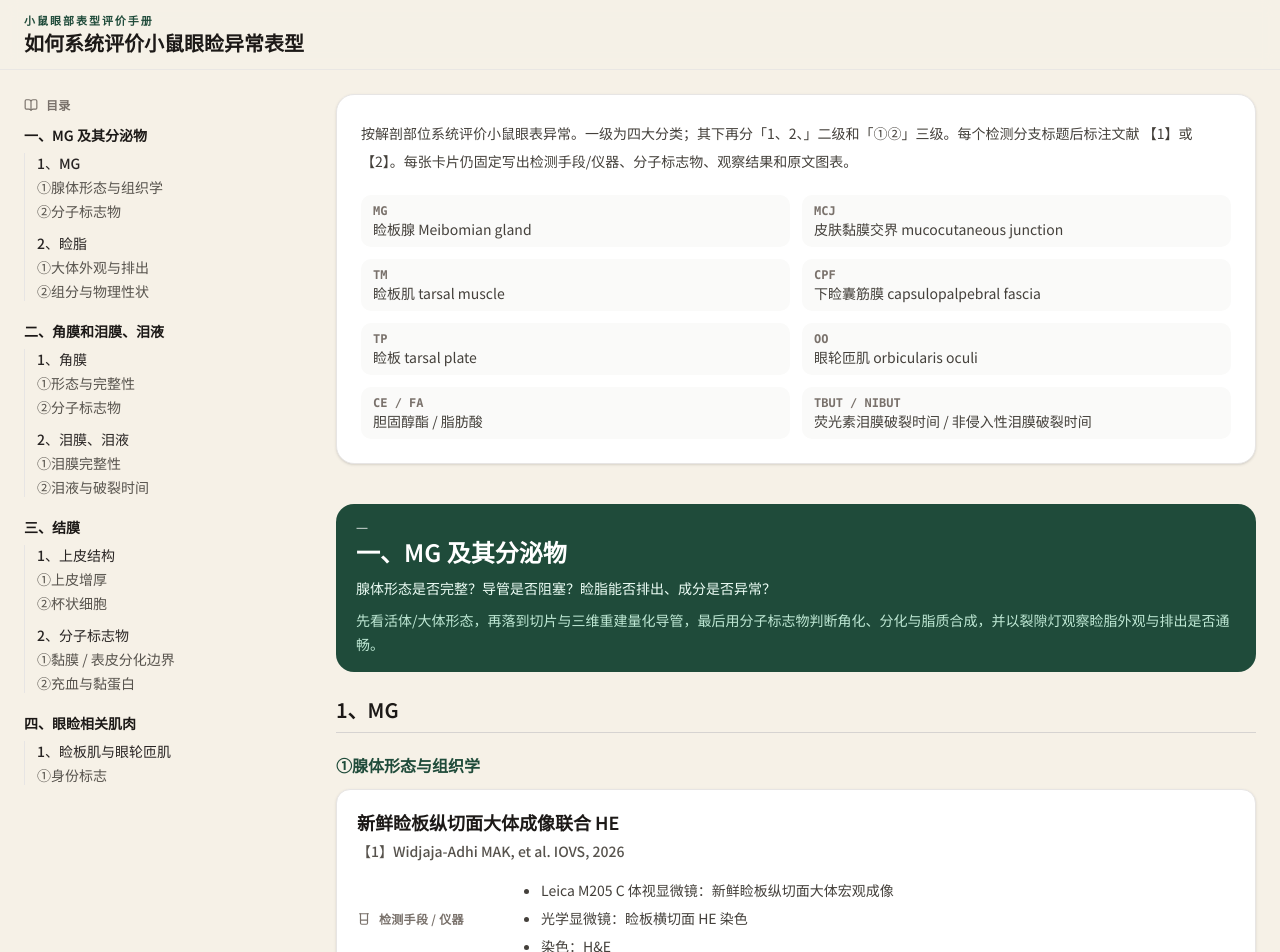
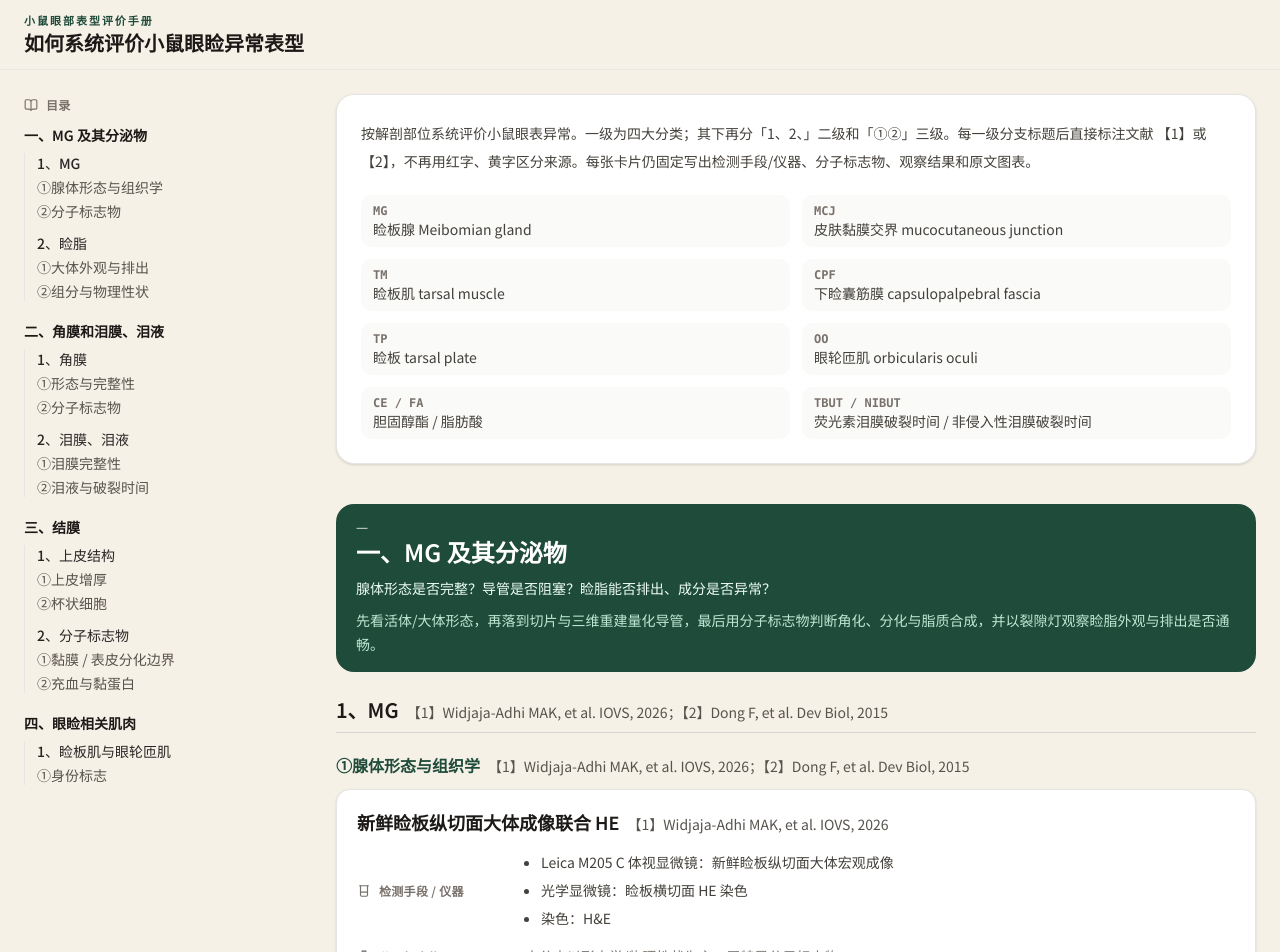
Before and after one commit to yyu337119-ship-it/Eyelid, a Next.js app: page / in a window 1280 px wide. Shown: the top 952 px of the page. Built offline with nearby package versions, Linux system fonts and the light colour scheme.

Commit message:
Place 【1】【2】 citations inline after each numbered branch
Keep the 一 / 1、 / ① outline, but drop color-coded sources. Section, topic, and assay titles now carry the corresponding paper tags on the same line.

Co-authored-by: tan606818 <tan606818@gmail.com>

```diff
--- a/src/components/assay-card.tsx
+++ b/src/components/assay-card.tsx
@@ -27,9 +27,11 @@ function Field({
 export function AssayCard({ assay }: { assay: Assay }) {
   return (
     <article id={assay.id} className="scroll-mt-28 rounded-xl border border-stone-200 bg-white p-4 shadow-sm sm:p-5">
-      <header className="mb-4 space-y-1">
-        <h4 className="text-lg font-semibold leading-snug text-stone-900">{assay.title}</h4>
-        <SourceCite ids={assay.sources} />
+      <header className="mb-4">
+        <h4 className="flex flex-wrap items-baseline gap-x-2 text-lg font-semibold leading-snug text-stone-900">
+          <span>{assay.title}</span>
+          <SourceCite ids={assay.sources} className="font-normal" />
+        </h4>
       </header>
 
       <div className="space-y-4">
--- a/src/components/phenotype-app.tsx
+++ b/src/components/phenotype-app.tsx
@@ -6,7 +6,14 @@ import { AssayCard } from "@/components/assay-card"
 import { Button } from "@/components/ui/button"
 import { Separator } from "@/components/ui/separator"
 import { Sheet, SheetContent, SheetHeader, SheetTitle } from "@/components/ui/sheet"
-import { abbreviations, categories, sources } from "@/data/content"
+import {
+  abbreviations,
+  categories,
+  sectionSources,
+  sources,
+  topicSources,
+} from "@/data/content"
+import { SourceCite } from "@/components/source-badge"
 
 function NavList({ onNavigate }: { onNavigate?: () => void }) {
   return (
@@ -38,8 +45,7 @@ function NavList({ onNavigate }: { onNavigate?: () => void }) {
                         onClick={onNavigate}
                         className="block leading-5 text-stone-600 hover:text-stone-900 hover:underline"
                       >
-                        {topic.mark}
-                        {topic.title}
+                        {`${topic.mark}${topic.title}`}
                       </a>
                     </li>
                   ))}
@@ -97,8 +103,8 @@ export function PhenotypeApp() {
         <main className="space-y-10 pb-16">
           <section className="rounded-2xl border border-stone-200 bg-white p-5 shadow-sm sm:p-6">
             <p className="text-sm leading-7 text-stone-700">
-              按解剖部位系统评价小鼠眼表异常。一级为四大分类；其下再分「1、2、」二级和「①②」三级。每个检测分支标题后标注文献
-              【1】或【2】。每张卡片仍固定写出检测手段/仪器、分子标志物、观察结果和原文图表。
+              按解剖部位系统评价小鼠眼表异常。一级为四大分类；其下再分「1、2、」二级和「①②」三级。每一级分支标题后直接标注文献
+              【1】或【2】，不再用红字、黄字区分来源。每张卡片仍固定写出检测手段/仪器、分子标志物、观察结果和原文图表。
             </p>
             <dl className="mt-5 grid gap-3 sm:grid-cols-2">
               {abbreviations.map((item) => (
@@ -123,16 +129,17 @@ export function PhenotypeApp() {
 
               {category.sections.map((section) => (
                 <div key={section.id} id={section.id} className="scroll-mt-24 space-y-5">
-                  <h3 className="border-b border-stone-300 pb-2 text-xl font-semibold text-stone-900">
-                    {section.index}、{section.title}
+                  <h3 className="flex flex-wrap items-baseline gap-x-2 border-b border-stone-300 pb-2 text-xl font-semibold text-stone-900">
+                    <span>
+                      {section.index}、{section.title}
+                    </span>
+                    <SourceCite ids={sectionSources(section)} className="font-normal" />
                   </h3>
                   {section.topics.map((topic) => (
                     <div key={topic.id} id={topic.id} className="scroll-mt-24 space-y-3">
-                      <h4 className="flex items-center gap-2 text-base font-semibold text-stone-800">
-                        <span className="text-[#1f4b3a]">
-                          {topic.mark}
-                          {topic.title}
-                        </span>
+                      <h4 className="flex flex-wrap items-baseline gap-x-2 text-base font-semibold text-stone-800">
+                        <span className="text-[#1f4b3a]">{`${topic.mark}${topic.title}`}</span>
+                        <SourceCite ids={topicSources(topic)} className="font-normal" />
                       </h4>
                       <div className="space-y-4">
                         {topic.assays.map((assay) => (
--- a/src/data/content.ts
+++ b/src/data/content.ts
@@ -87,6 +87,21 @@ export const sources = {
 
 export function formatCites(ids: SourceId[]) {
   return ids.map((id) => sources[id].cite).join("；")
+}
+
+export function uniqueSources(ids: SourceId[]): SourceId[] {
+  const order: SourceId[] = ["paper1", "paper2"]
+  return order.filter((id) => ids.includes(id))
+}
+
+export function topicSources(topic: Topic): SourceId[] {
+  return uniqueSources(topic.assays.flatMap((assay) => assay.sources))
+}
+
+export function sectionSources(section: Section): SourceId[] {
+  return uniqueSources(
+    section.topics.flatMap((topic) => topic.assays.flatMap((assay) => assay.sources))
+  )
 }
 
 export const abbreviations = [
```
Also changed, not shown: 1 other file (tests, documents, lock files or other folders).
